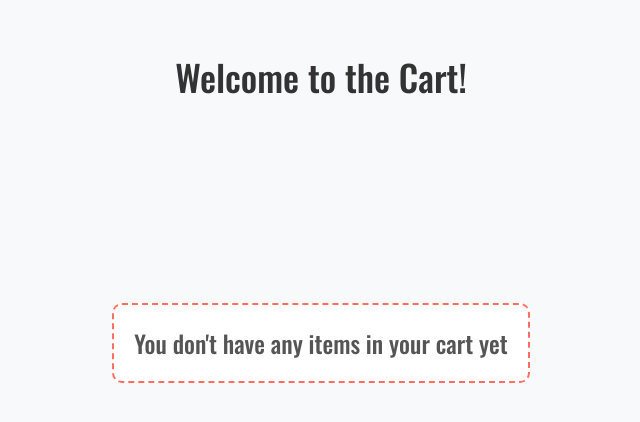
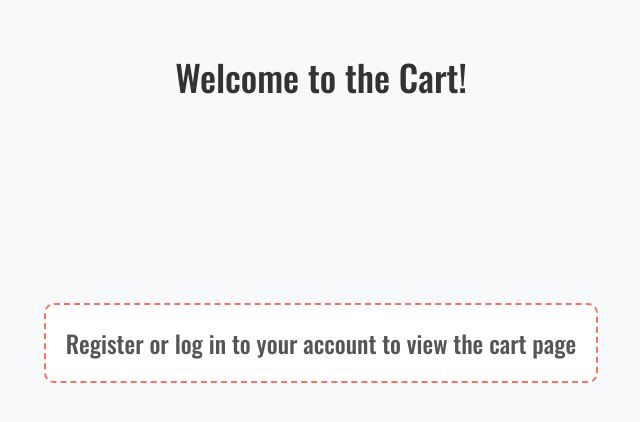
Before and after one commit to voskanyan777/rent-car-platform, a Django app: page /cart/ in a window 1280 px wide. Shown: the part 24-446 px from the top of the page, without its empty margins (319-959 px from the left). Run offline with Django 5.2, Linux system fonts and the light colour scheme.

Commit message:
Added check for user login on the cart page

```diff
--- a/rent_car/templates/cart.html
+++ b/rent_car/templates/cart.html
@@ -9,6 +9,10 @@
 {% block content %}
     <h1 class="header-title">Welcome to the Cart!</h1>
     <div class="wrapper">
-        <h3 class="empty-cart-message">You don't have any items in your cart yet</h3>
+        {% if user.is_authenticated %}
+            <h3 class="empty-cart-message">You don't have any items in your cart yet</h3>
+        {% else %}
+            <h3 class="empty-cart-message">Register or log in to your account to view the cart page</h3>
+        {% endif %}
     </div>
 {% endblock %}
```
